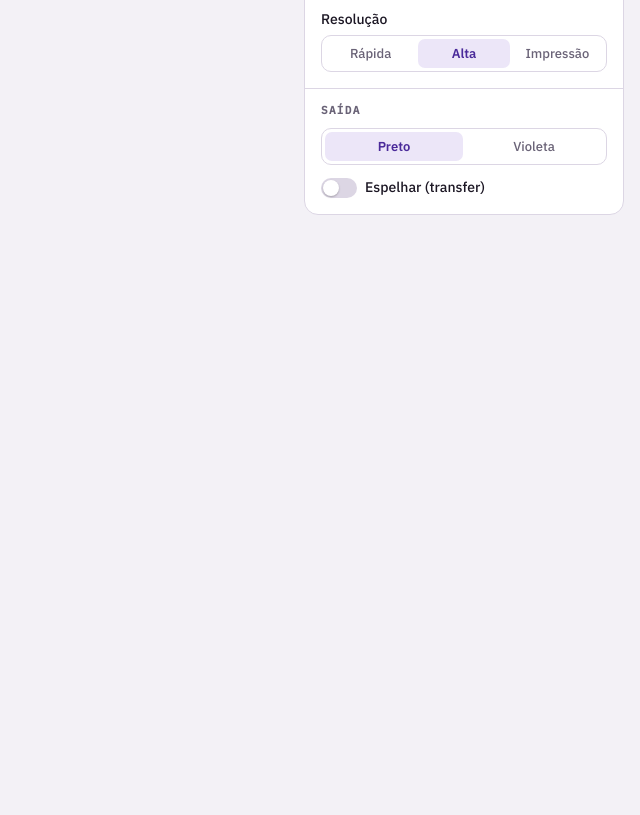
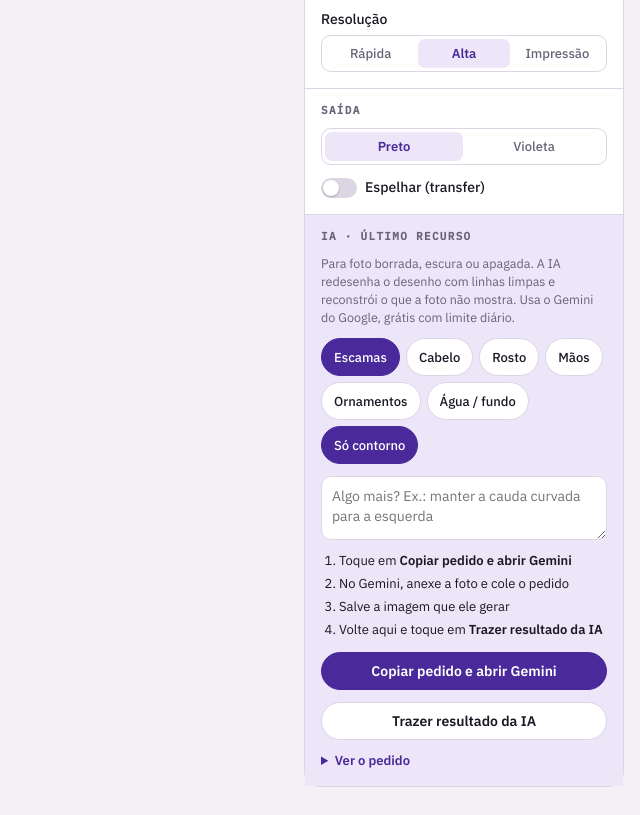
Before and after one commit to sorrilhaperesrichard-cmd/stencil-lab, a plain HTML site: page index.html in a window 1280 px wide. Shown: the part 1008-1823 px from the top of the page, without its empty margins (640-1280 px from the left). Before the commit the page ends 1255 px from the top, so only its background shows below. Drawn offline with Linux system fonts and the light colour scheme.

Commit message:
Add files via upload

```diff
--- a/index.html
+++ b/index.html
@@ -104,6 +104,15 @@ input[type=range]{width:100%;accent-color:var(--violet);margin:0;height:22px}
 .modal{position:fixed;inset:0;background:rgba(10,6,18,.7);z-index:40;display:grid;place-items:center;
   padding:max(16px,env(safe-area-inset-top,0px)) max(16px,env(safe-area-inset-right,0px)) max(16px,env(safe-area-inset-bottom,0px)) max(16px,env(safe-area-inset-left,0px))}
 .modal .card{background:var(--surface);border-radius:14px;padding:16px;display:flex;flex-direction:column;gap:12px;max-width:min(560px,100%);max-height:100%;overflow:auto}
+.ai{background:var(--violet-soft)}
+.ai .steps{margin:0;padding-left:18px;color:var(--ink);font-size:13px;display:flex;flex-direction:column;gap:4px}
+.chips{display:flex;flex-wrap:wrap;gap:6px}
+.chip{font:500 13px/1 var(--body);border:1px solid var(--rule);background:var(--surface);color:var(--ink);padding:9px 12px;border-radius:999px;cursor:pointer;min-height:38px}
+.chip[aria-pressed="true"]{background:var(--violet);border-color:var(--violet);color:var(--on-violet)}
+.ai textarea{font:14px/1.4 var(--body);width:100%;min-height:64px;border:1px solid var(--rule);border-radius:10px;padding:10px;background:var(--surface);color:var(--ink);resize:vertical}
+.ai .btn{justify-content:center;text-decoration:none}
+.ai details summary{cursor:pointer;color:var(--violet);font-weight:600;font-size:13px}
+.ai pre{white-space:pre-wrap;font:12px/1.45 var(--mono);background:var(--surface);border:1px solid var(--rule);border-radius:8px;padding:10px;margin:8px 0 0;user-select:text;-webkit-user-select:text}
 .modal img{background:#fff;max-height:60vh;width:auto;margin:0 auto;display:block}
 @media (pointer:coarse){
   .btn{min-height:46px;padding:12px 18px;font-size:15px}
@@ -174,6 +183,21 @@ input[type=range]{width:100%;accent-color:var(--violet);margin:0;height:22px}
         <h2>Saída</h2>
         <div class="seg full" id="inkSeg" role="group" aria-label="Cor da tinta"></div>
         <label class="switch"><input type="checkbox" id="mirror"><span class="sw"></span>Espelhar (transfer)</label>
+      </div>
+      <div class="group ai" id="gAI">
+        <h2>IA · último recurso</h2>
+        <p class="hint">Para foto borrada, escura ou apagada. A IA redesenha o desenho com linhas limpas e reconstrói o que a foto não mostra. Usa o Gemini do Google, grátis com limite diário.</p>
+        <div class="chips" id="aiChips"></div>
+        <textarea id="aiExtra" placeholder="Algo mais? Ex.: manter a cauda curvada para a esquerda"></textarea>
+        <ol class="steps">
+          <li>Toque em <b>Copiar pedido e abrir Gemini</b></li>
+          <li>No Gemini, anexe a foto e cole o pedido</li>
+          <li>Salve a imagem que ele gerar</li>
+          <li>Volte aqui e toque em <b>Trazer resultado da IA</b></li>
+        </ol>
+        <a class="btn primary" id="aiGo" href="https://gemini.google.com/app" target="_blank" rel="noopener">Copiar pedido e abrir Gemini</a>
+        <label class="btn filebtn" style="justify-content:center">Trazer resultado da IA<input type="file" id="aiFile" accept="image/*" aria-label="Trazer resultado da IA"></label>
+        <details><summary>Ver o pedido</summary><pre id="aiPrompt"></pre></details>
       </div>
     </aside>
   </main>
@@ -477,6 +501,45 @@ $('#save').addEventListener('click',async()=>{
 $('#modalClose').addEventListener('click',()=>$('#modal').hidden=true);
 $('#modal').addEventListener('click',e=>{if(e.target.id==='modal')$('#modal').hidden=true;});
 
+
+/* ---------- IA (último recurso) ---------- */
+const AI_CHIPS=[
+ ['escamas','Escamas',"Desenhe o contorno de cada escama individualmente, em padrão sobreposto e regular que acompanha a curvatura do corpo e diminui de tamanho nas extremidades, inclusive nas partes onde a foto não mostra bem."],
+ ['cabelo','Cabelo',"Separe o cabelo em mechas com linhas fluidas e contínuas, sem riscos soltos."],
+ ['rosto','Rosto',"Rosto com traços nítidos e anatomicamente corretos: olhos, sobrancelhas, nariz, boca e contorno bem definidos, sem mudar a expressão."],
+ ['maos','Mãos',"Mãos e dedos com anatomia correta e contornos claros."],
+ ['ornamentos','Ornamentos',"Ornamentos, joias e padrões com linhas precisas e simétricas."],
+ ['agua','Água / fundo',"Ondas, bolhas e elementos de fundo simplificados em linhas limpas."],
+ ['contorno','Só contorno',"Use apenas linhas de contorno, sem nenhuma hachura ou preenchimento."]
+];
+const aiSel=new Set(['escamas','contorno']);
+const aiBox=document.getElementById('aiChips');
+for(const [k,l] of AI_CHIPS){const b=document.createElement('button');b.type='button';b.className='chip';b.textContent=l;b.dataset.k=k;
+  b.addEventListener('click',()=>{aiSel.has(k)?aiSel.delete(k):aiSel.add(k);aiSync();});aiBox.appendChild(b);}
+function aiPrompt(){
+  const parts=["Redesenhe esta imagem como line art para stencil de tatuagem.",
+   "Fundo branco puro e apenas linhas pretas finas, limpas, contínuas e fechadas. Sem cinza, sem degradê, sem textura de foto.",
+   "Mantenha exatamente a mesma composição, pose, proporções e enquadramento da foto. Não corte a imagem e não acrescente elementos novos.",
+   "Nas áreas borradas, apagadas ou escuras, reconstrua os detalhes de forma coerente com o resto do desenho."];
+  for(const [k,,t] of AI_CHIPS)if(aiSel.has(k))parts.push(t);
+  const ex=document.getElementById('aiExtra').value.trim();if(ex)parts.push(ex);
+  parts.push("Desenho inteiro, sem moldura, sem texto, sem assinatura e sem marca d'água. Saída em alta resolução.");
+  return parts.join('\n');
+}
+function aiSync(){for(const b of aiBox.children)b.setAttribute('aria-pressed',String(aiSel.has(b.dataset.k)));document.getElementById('aiPrompt').textContent=aiPrompt();}
+document.getElementById('aiExtra').addEventListener('input',aiSync);
+aiSync();
+document.getElementById('aiGo').addEventListener('click',()=>{
+  const p=aiPrompt();
+  if(navigator.clipboard&&navigator.clipboard.writeText){navigator.clipboard.writeText(p).then(()=>toast('Pedido copiado. Agora anexe a foto no Gemini e cole.',5000)).catch(()=>toast('Não consegui copiar. Abra “Ver o pedido” e copie manualmente.',6000));}
+  else toast('Abra “Ver o pedido” e copie manualmente.',6000);
+});
+document.getElementById('aiFile').addEventListener('change',async e=>{
+  const f=e.target.files[0];e.target.value='';if(!f)return;
+  await loadFile(f);applyPreset('fineline');S.clean=10;S.detail=60;syncUI();schedule();
+  toast('Resultado da IA carregado no modo Fine line. Ajuste o Detalhe se faltar alguma linha.',6000);
+});
+
 syncUI();
 setSource(sample(),'Exemplo',true);
 })();
--- a/sw.js
+++ b/sw.js
@@ -1,4 +1,4 @@
-const CACHE='stencil-lab-v1';
+const CACHE='stencil-lab-v2';
 const CORE=['./','index.html','manifest.webmanifest','icon-180.png','icon-192.png','icon-512.png'];
 self.addEventListener('install',e=>{e.waitUntil(caches.open(CACHE).then(c=>c.addAll(CORE)).then(()=>self.skipWaiting()));});
 self.addEventListener('activate',e=>{e.waitUntil(caches.keys().then(ks=>Promise.all(ks.filter(k=>k!==CACHE).map(k=>caches.delete(k)))).then(()=>self.clients.claim()));});
```
